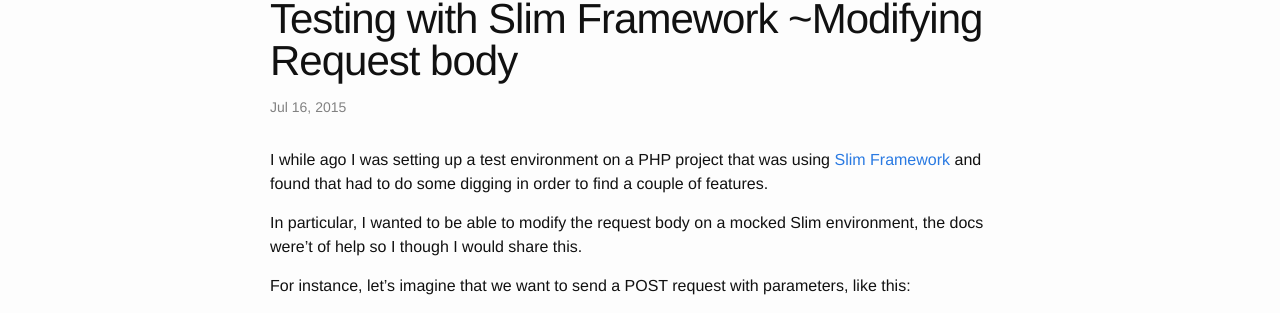
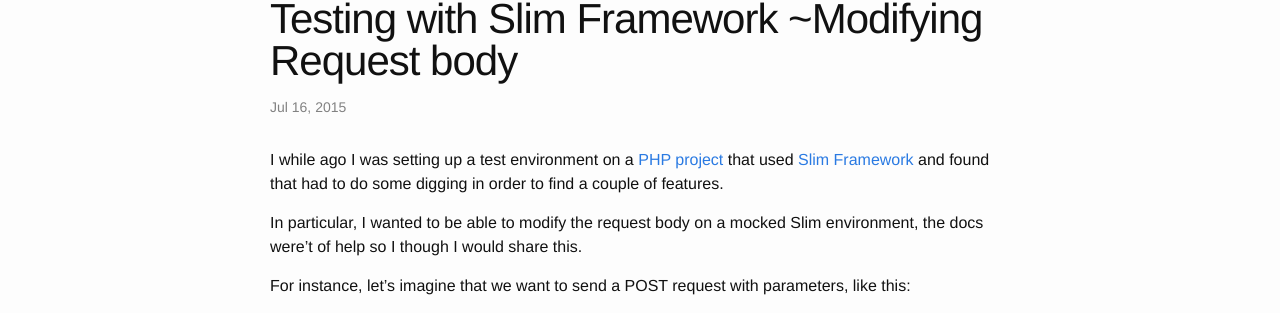
Before and after one commit to alfonsoperez/alfonsoperez.github.io, a Jekyll site: the page built from _posts/2015-07-16-testing-with-slim-framework-modifying-request-body.markdown, in a window 1280 px wide. Shown: the part 94-407 px from the top of the page. Built offline with Jekyll 4.4.1, drawn with Linux system fonts in a browser that asks for light colours.

Commit message:
link to easy php forms

```diff
--- a/_posts/2015-07-16-testing-with-slim-framework-modifying-request-body.markdown
+++ b/_posts/2015-07-16-testing-with-slim-framework-modifying-request-body.markdown
@@ -5,7 +5,7 @@
 categories: php development
 ---
 
-I while ago I was setting up a test environment on a PHP project that was using [Slim Framework](http://www.slimframework.com/) and found that had to do some digging in order to find a couple of features.
+I while ago I was setting up a test environment on a [PHP project](https://github.com/alfonsoperez/easy-php-forms) that used [Slim Framework](http://www.slimframework.com/) and found that had to do some digging in order to find a couple of features.
 
 In particular, I wanted to be able to modify the request body on a mocked Slim environment, the docs were't of help so I though I would share this.
 
```
